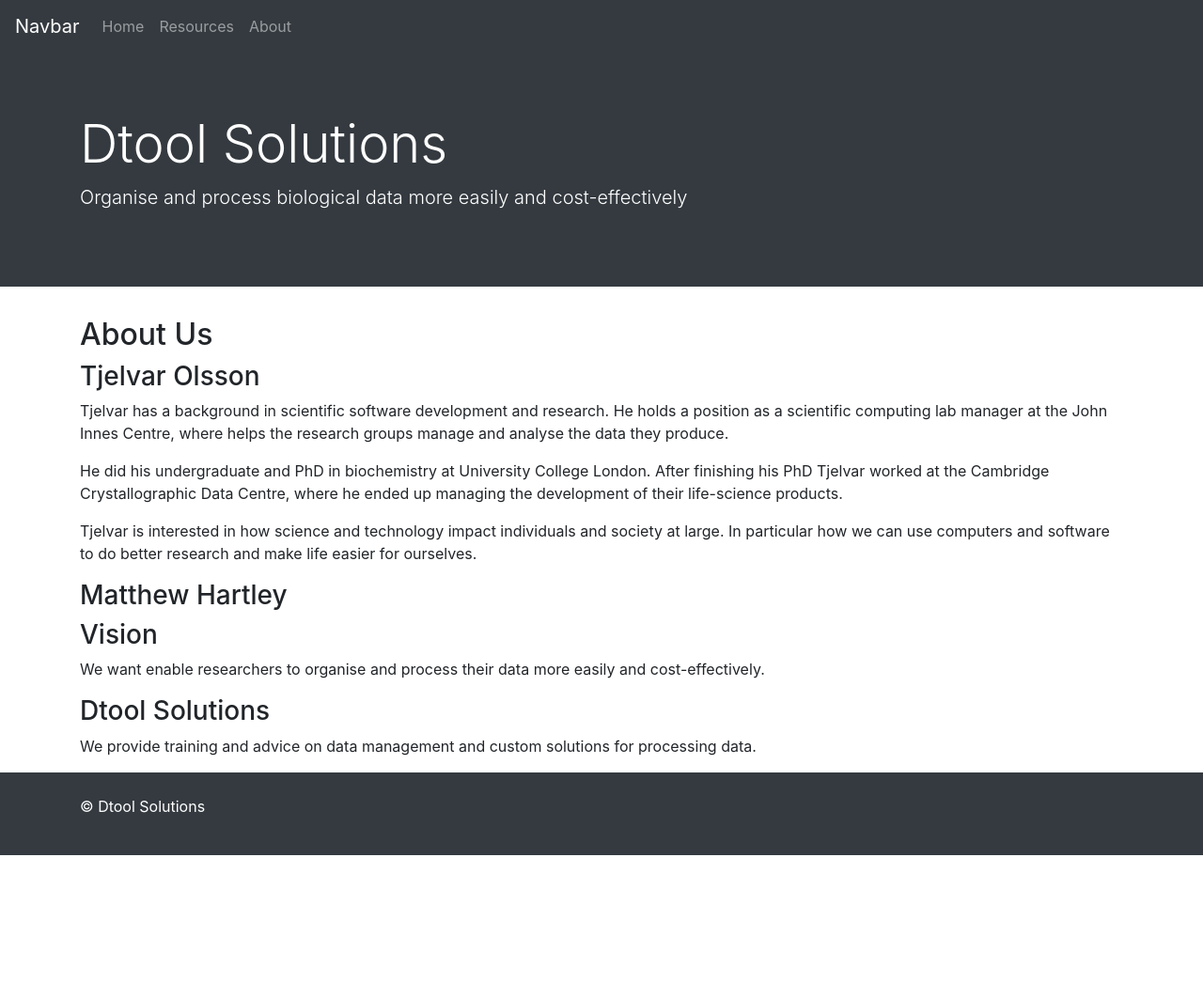
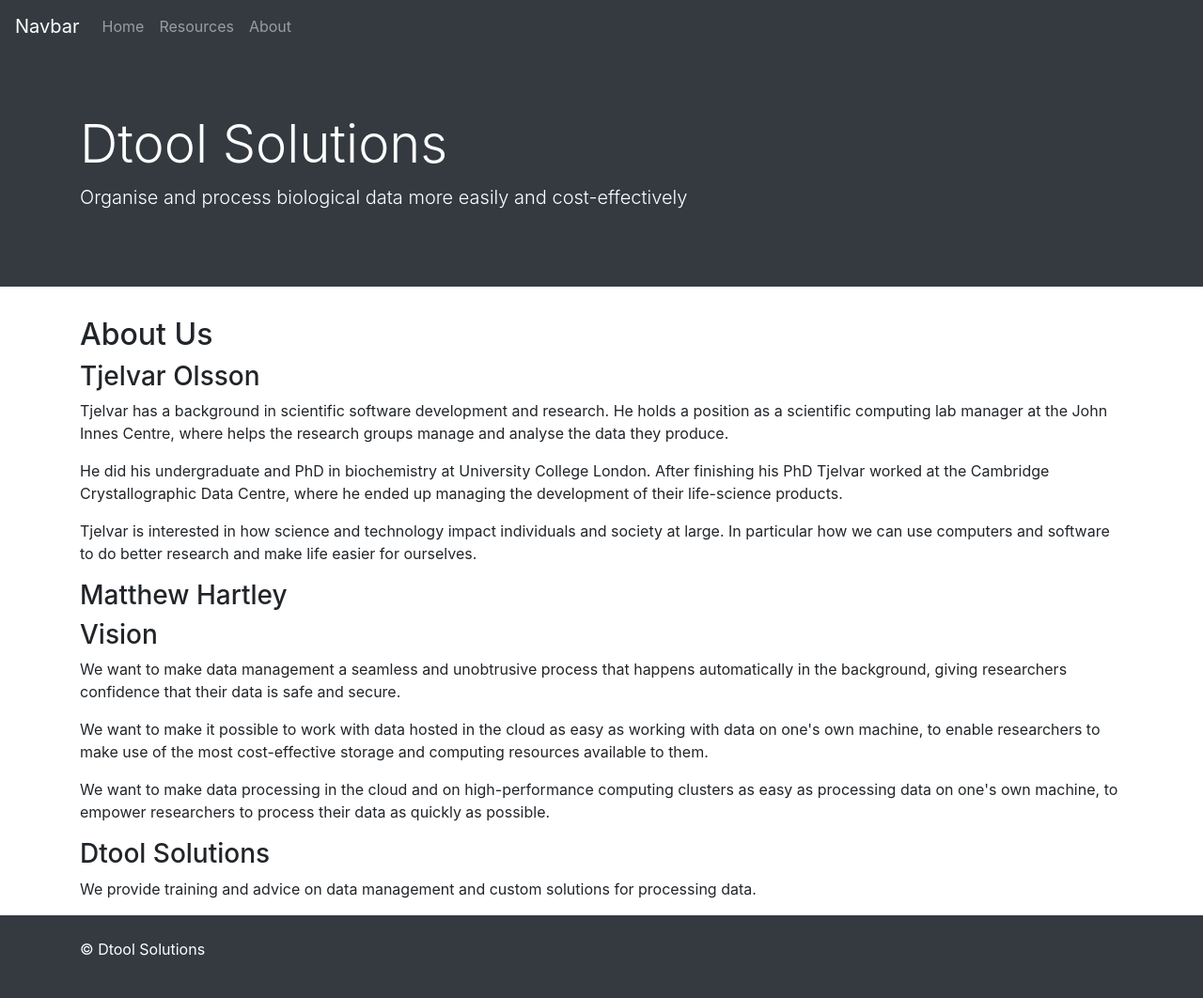
Before and after one commit to jic-dtool/jic-dtool.github.io, a Jekyll site: the page built from about.md, in a window 1280 px wide. Shown: the whole page at 94% size. Built offline with Jekyll 4.4.1, drawn with Linux system fonts in a browser that asks for light colours; our own code applies the rules of GitHub Pages for plain Markdown files; before the commit the page ends 910 px from its top, so only the background shows below that.

Commit message:
Update vision statement

```diff
--- a/about.md
+++ b/about.md
@@ -30,8 +30,21 @@
   <h3>Vision</h3>
 
   <p>
-  We want enable researchers to organise and process their data more easily and
-  cost-effectively.
+  We want to make data management a seamless and unobtrusive process that happens
+  automatically in the background, giving researchers confidence that their data
+  is safe and secure.
+  </p>
+
+  <p>
+  We want to make it possible to work with data hosted in the cloud as easy as
+  working with data on one's own machine, to enable researchers to make use of the
+  most cost-effective storage and computing resources available to them.
+  </p>
+
+  <p>
+  We want to make data processing in the cloud and on high-performance
+  computing clusters as easy as processing data on one's own machine, to empower
+  researchers to process their data as quickly as possible.
   </p>
 
 
```
